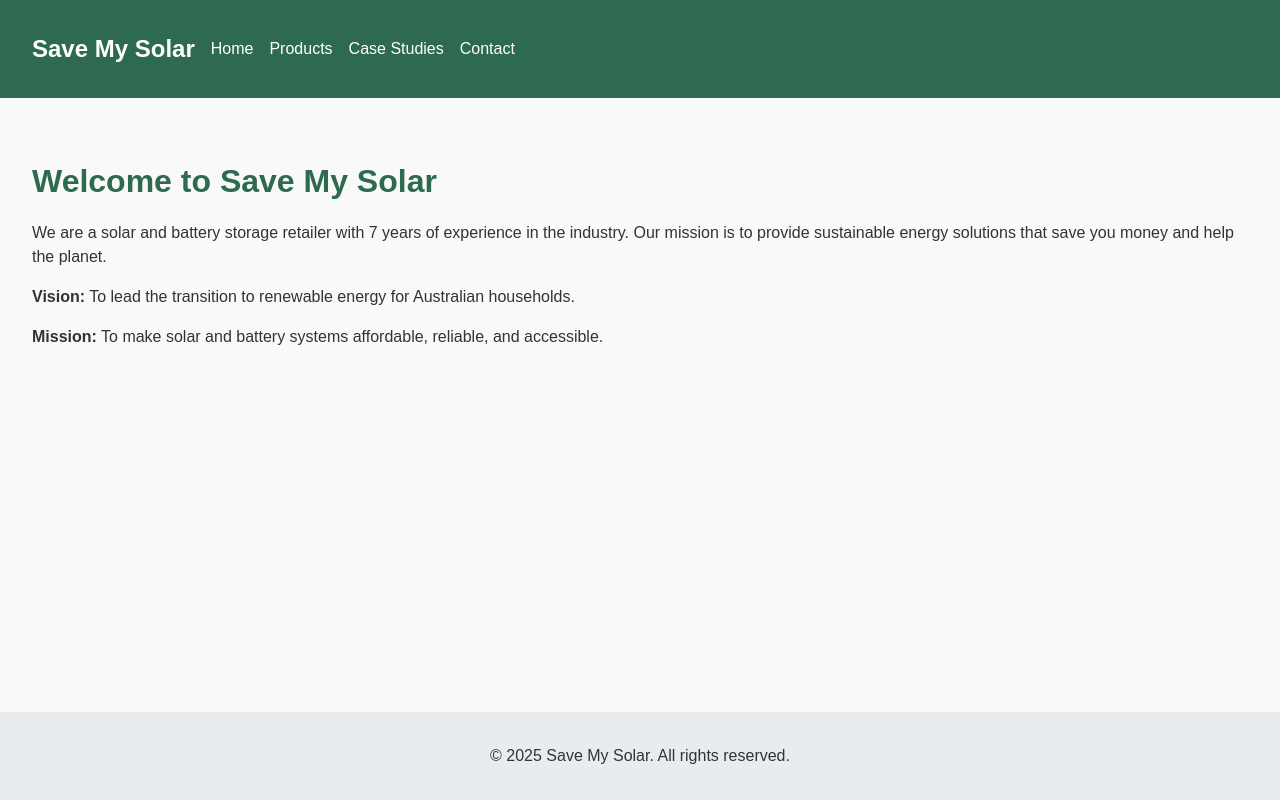
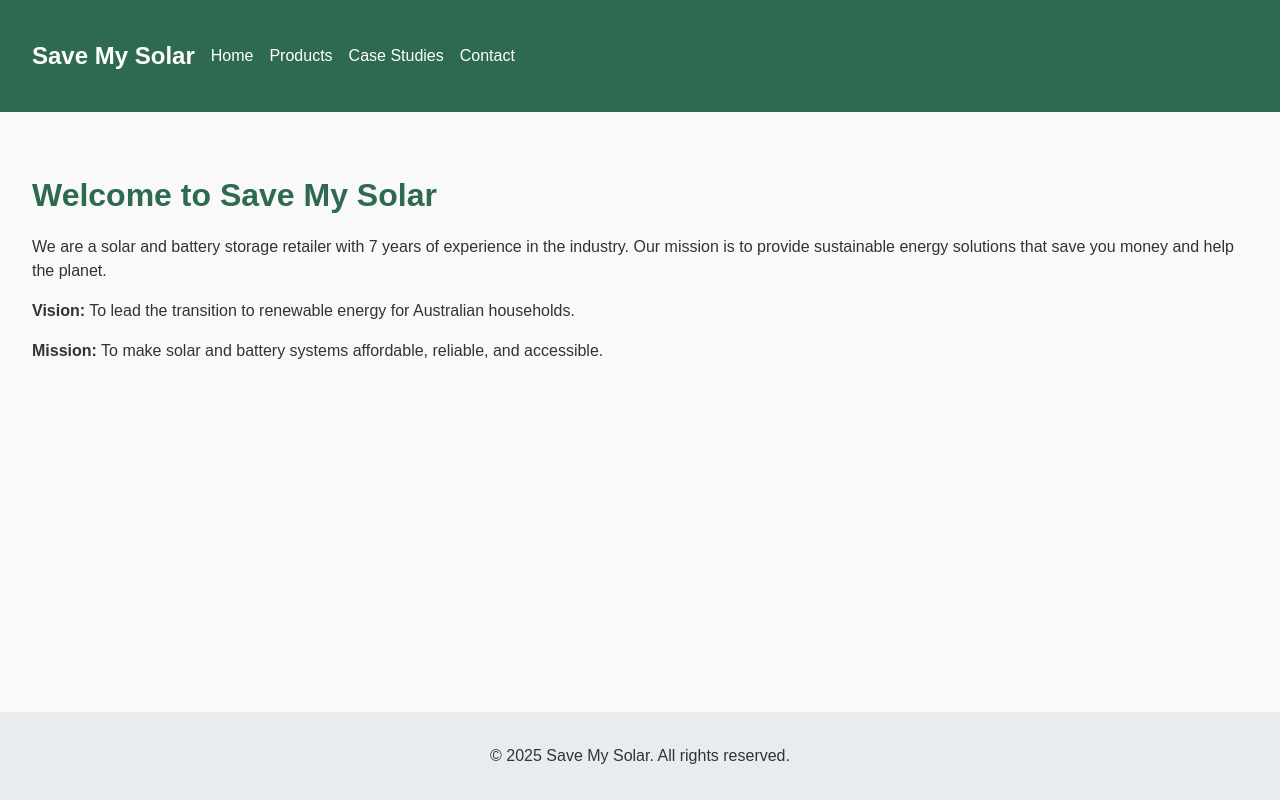
Before and after one commit to semyashok-debug/save-my-solar, a React (Vite) app: page / in a window 1280 px wide. Shown: the top 800 px of the page. Built offline with nearby package versions, Linux system fonts and the light colour scheme.

Commit message:
Update App.css

```diff
--- a/src/App.css
+++ b/src/App.css
@@ -19,8 +19,7 @@ overflow-y: scroll; /* Prevents layout shift when switching pages */
 
 .navbar {
   width: 100%;
-  min-height:60px;
-  min-width: 60px;
+  min-height:80px;
   display: grid;
   grid-template-columns: auto 1fr; /* logo | links */
   align-items: center;
```
